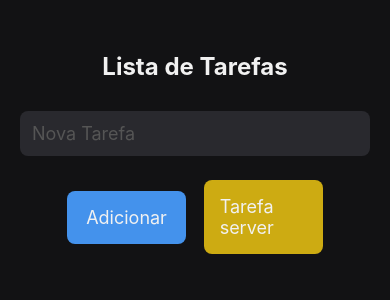
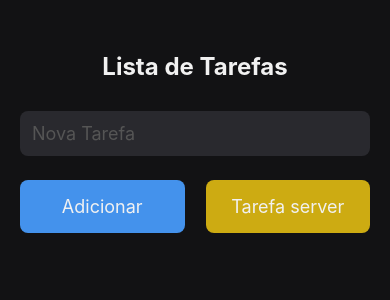
Before and after one commit to WagnerTerry/TodoList, a React Native app: screen / in a window 390 px wide. Shown: the top 300 px of the page. Built offline with nearby package versions, Linux system fonts and the light colour scheme.

Commit message:
style: ajustes no botão de adicionar tarefa

```diff
--- a/src/views/Task/styles.ts
+++ b/src/views/Task/styles.ts
@@ -18,8 +18,9 @@ export const ContainerDiv = styled.View`
   align-items: center;
   //margin: 32px 0;
   background-color: #121214;
-  justify-content: space-around;
+  justify-content: space-between;
   flex-direction: row;
+  width: 100%;
 `;
 
 export const Title = styled.Text`
@@ -52,7 +53,7 @@ export const AddButton = styled.TouchableOpacity`
   margin-bottom: 40px;
   color: #f1f1f1;
   font-weight: bold;
-  width: 45%;
+  width: 47%;
 `
 
 export const AddServerTask = styled.TouchableOpacity`
@@ -65,7 +66,8 @@ export const AddServerTask = styled.TouchableOpacity`
   margin-left: 8px;
   color: #f1f1f1;
   font-weight: bold;
-  width: 45%;
+  width: 47%;
+
 `
 
 export const TaskButton = styled.TouchableOpacity`
```
